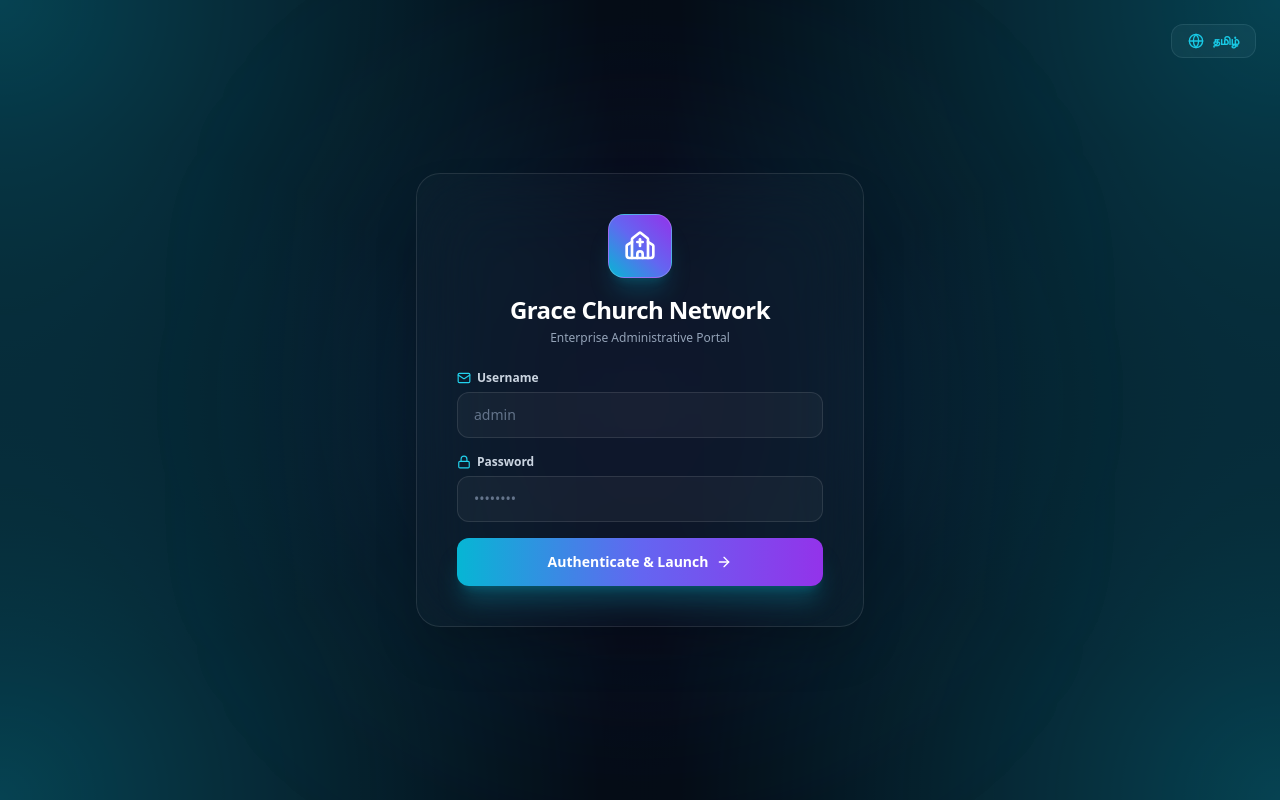
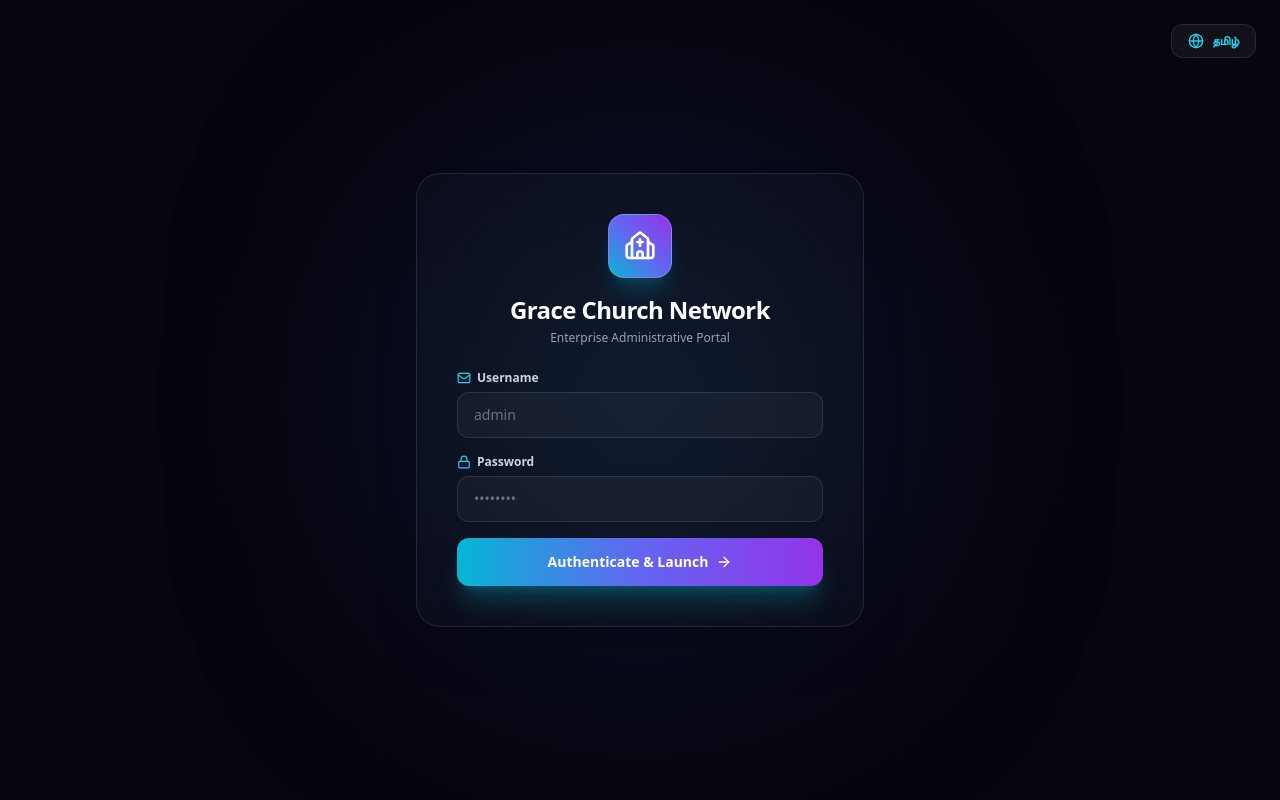
Before and after one commit to sraja3072014/grace-church-os, a React (Vite) app: page / in a window 1280 px wide. Built offline with nearby package versions, Linux system fonts and the light colour scheme; no server answers.

Commit message:
Copy all files to sub branch

```diff
--- a/src/index.css
+++ b/src/index.css
@@ -1,117 +1,215 @@
-@import "tailwindcss/base";
-@import "tailwindcss/components";
-@import "tailwindcss/utilities";
+@tailwind base;
+@tailwind components;
+@tailwind utilities;
 
-/* =========================================================
-   1. Corner-to-Center Radiating Glow & Logo Neon Animation
-   ========================================================= */
-@keyframes cornerRadiatingGlow {
-  0% {
-    box-shadow:
-      inset 0 0 50px rgba(0, 0, 0, 0.8),
-      0 0 20px 0 var(--card-glow-color, #06b6d4),
-      0 0 60px 10px var(--card-glow-color, #06b6d4);
+@layer base {
+  :root {
+    --card-glow-color: #06b6d4;
+    --glow-accent: #06b6d4;
+    --shadow-depth: rgba(0, 0, 0, 0.6);
+    --dynamic-text-color: #ffffff;
   }
-  50% {
-    box-shadow:
-      inset 0 0 30px rgba(0, 0, 0, 0.5),
-      0 0 40px 15px var(--card-glow-color, #06b6d4),
-      0 0 90px 25px var(--card-glow-color, #06b6d4);
-  }
-  100% {
-    box-shadow:
-      inset 0 0 50px rgba(0, 0, 0, 0.8),
-      0 0 20px 0 var(--card-glow-color, #06b6d4),
-      0 0 60px 10px var(--card-glow-color, #06b6d4);
-  }
-}
 
-@keyframes logoNeonPulse {
-  0%, 100% {
-    filter: drop-shadow(0 0 8px var(--card-glow-color, #06b6d4))
-            drop-shadow(0 0 16px var(--card-glow-color, #06b6d4));
-  }
-  50% {
-    filter: drop-shadow(0 0 16px var(--card-glow-color, #06b6d4))
-            drop-shadow(0 0 32px var(--card-glow-color, #06b6d4));
+  html,
+  body {
+    margin: 0;
+    padding: 0;
+    min-height: 100vh;
+    background-color: #05030a !important; /* ஆழமான டார்க் பேஸ் */
+    color: #f1f5f9;
+    font-family: 'Inter', -apple-system, BlinkMacSystemFont, sans-serif;
+    overflow-x: hidden;
   }
 }
 
 /* =========================================================
-   2. Global Fixed Dark Base (No Full Background Color Shift)
+   1. Ultra-Vibrant Ambient Background Glow Aura (4 மூலைகள் & மையம்)
    ========================================================= */
-body {
-  margin: 0;
-  min-height: 100vh;
-  color: #f8fafc;
-  font-family: 'Inter', system-ui, -apple-system, sans-serif;
-  background-color: #07050d !important; /* நிரந்தரமான பிரீமியம் டார்க் பேக்ரவுண்ட் */
-  overflow-x: hidden;
-  position: relative;
+.ambient-glow-aura {
+  position: fixed;
+  inset: 0;
+  pointer-events: none;
+  z-index: 0;
+  background:
+    radial-gradient(circle at 15% 15%, var(--card-glow-color, #06b6d4) 0%, transparent 40%),
+    radial-gradient(circle at 85% 15%, var(--card-glow-color, #06b6d4) 0%, transparent 40%),
+    radial-gradient(circle at 15% 85%, var(--card-glow-color, #06b6d4) 0%, transparent 40%),
+    radial-gradient(circle at 85% 85%, var(--card-glow-color, #06b6d4) 0%, transparent 40%),
+    radial-gradient(circle at 50% 50%, var(--card-glow-color, #06b6d4) 0%, transparent 60%);
+  opacity: 0.45;
+  filter: blur(40px);
+  animation: ambientAuraPulse 8s ease-in-out infinite alternate;
+}
+
+@keyframes ambientAuraPulse {
+  0% {
+    opacity: 0.35;
+    transform: scale(0.98);
+  }
+  100% {
+    opacity: 0.55;
+    transform: scale(1.02);
+  }
 }
 
 /* =========================================================
-   3. Window Corner-to-Center Radiating Glow Aura (All 4 Corners)
+   2. Translucent Glass Panels (பின்னணி வெளிச்சம் கார்டுகள் வழியாகத் தெரியும்)
    ========================================================= */
-body::before {
-  content: '';
+.win11-card,
+.crystal-card,
+.glass-panel {
+  background: rgba(15, 23, 42, 0.45) !important;
+  -webkit-backdrop-filter: blur(20px) saturate(150%) !important;
+  backdrop-filter: blur(20px) saturate(150%) !important;
+  border: 1px solid rgba(255, 255, 255, 0.12) !important;
+  box-shadow:
+    0 16px 36px 0 var(--shadow-depth, rgba(0, 0, 0, 0.5)),
+    inset 0 1px 1px 0 rgba(255, 255, 255, 0.2) !important;
+  position: relative;
+  z-index: 10;
+}
+
+.win11-card:hover,
+.crystal-card:hover,
+.glass-panel:hover {
+  border-color: var(--card-glow-color, #06b6d4) !important;
+  box-shadow:
+    0 20px 48px 0 var(--shadow-depth, rgba(0, 0, 0, 0.7)),
+    0 0 25px -2px var(--card-glow-color, #06b6d4) !important;
+}
+
+@media print {
+  .ambient-glow-aura {
+    display: none !important;
+  }
+}
+
+/* =========================================================
+   1. Multi-Color Fluid Circular Aurora (4-Color Moving Blobs)
+   ========================================================= */
+.ambient-glow-container {
   position: fixed;
   inset: 0;
   pointer-events: none;
-  z-index: 1;
-  background:
-    radial-gradient(circle at 0% 0%, var(--card-glow-color, #06b6d4) 0%, transparent 45%),
-    radial-gradient(circle at 100% 0%, var(--card-glow-color, #06b6d4) 0%, transparent 45%),
-    radial-gradient(circle at 0% 100%, var(--card-glow-color, #06b6d4) 0%, transparent 45%),
-    radial-gradient(circle at 100% 100%, var(--card-glow-color, #06b6d4) 0%, transparent 45%);
-  opacity: 0.35;
-  transition: background 0.5s ease-in-out;
+  z-index: 0;
+  overflow: hidden;
+  filter: blur(75px); /* மென்மையான ஆரா தோற்றத்திற்கு */
+  opacity: 0.55;
+  transition: opacity 0.5s ease;
 }
 
-/* =========================================================
-   4. Logo Glow Utility Class
-   ========================================================= */
-.app-logo-glow {
-  animation: logoNeonPulse 3s ease-in-out infinite;
-  transition: filter 0.3s ease-in-out;
+/* 4 மிதக்கும் வட்ட வடிவ வண்ண உருண்டைகள் */
+.ambient-glow-orb {
+  position: absolute;
+  border-radius: 50%;
+  mix-blend-mode: screen;
+  will-change: transform, background;
 }
 
-/* =========================================================
-   5. Ultra Glass Frosted Panels with Corner Glow Edge
-   ========================================================= */
-.glass-panel,
-.win11-card,
-.crystal-card {
-  background: rgba(15, 23, 42, 0.7) !important;
-  -webkit-backdrop-filter: blur(24px) saturate(160%) !important;
-  backdrop-filter: blur(24px) saturate(160%) !important;
-  border: 1px solid rgba(255, 255, 255, 0.15) !important;
-  box-shadow: 0 16px 40px 0 rgba(0, 0, 0, 0.5), inset 0 1px 1px 0 rgba(255, 255, 255, 0.25) !important;
-  color: var(--dynamic-text-color, #f8fafc) !important;
-  position: relative;
-  z-index: 10;
-  animation: cornerRadiatingGlow 6s ease-in-out infinite;
-  transition: all 0.3s cubic-bezier(0.4, 0, 0.2, 1);
+/* Orb 1: Cyan / Emerald */
+.orb-1 {
+  width: 50vw;
+  height: 50vw;
+  top: -10vw;
+  left: -10vw;
+  background: radial-gradient(circle, #06b6d4 0%, rgba(6, 182, 212, 0) 70%);
+  animation: moveOrb1 18s ease-in-out infinite alternate;
 }
 
-.glass-panel:hover,
-.win11-card:hover,
-.crystal-card:hover {
-  border-color: var(--card-glow-color, #06b6d4) !important;
+/* Orb 2: Purple / Indigo */
+.orb-2 {
+  width: 55vw;
+  height: 55vw;
+  top: -5vw;
+  right: -10vw;
+  background: radial-gradient(circle, #8b5cf6 0%, rgba(139, 92, 246, 0) 70%);
+  animation: moveOrb2 22s ease-in-out infinite alternate;
 }
 
-/* Custom Scrollbars */
-::-webkit-scrollbar {
-  width: 6px;
-  height: 6px;
+/* Orb 3: Rose / Pink */
+.orb-3 {
+  width: 48vw;
+  height: 48vw;
+  bottom: -10vw;
+  left: 10vw;
+  background: radial-gradient(circle, #ec4899 0%, rgba(236, 72, 153, 0) 70%);
+  animation: moveOrb3 20s ease-in-out infinite alternate;
 }
-::-webkit-scrollbar-track {
-  background: transparent;
+
+/* Orb 4: Amber / Gold */
+.orb-4 {
+  width: 52vw;
+  height: 52vw;
+  bottom: -10vw;
+  right: -5vw;
+  background: radial-gradient(circle, #f59e0b 0%, rgba(245, 158, 11, 0) 70%);
+  animation: moveOrb4 24s ease-in-out infinite alternate;
 }
-::-webkit-scrollbar-thumb {
-  background: rgba(255, 255, 255, 0.2);
-  border-radius: 9999px;
+
+/* மிதந்து கொண்டே கலர் மற்றும் நிலையை மாற்றும் கீபிரேம்கள் */
+@keyframes moveOrb1 {
+  0% {
+    transform: translate(0, 0) scale(1);
+    background: radial-gradient(circle, #06b6d4 0%, transparent 70%);
+  }
+  50% {
+    transform: translate(25vw, 20vh) scale(1.15);
+    background: radial-gradient(circle, #3b82f6 0%, transparent 70%);
+  }
+  100% {
+    transform: translate(10vw, 35vh) scale(0.9);
+    background: radial-gradient(circle, #10b981 0%, transparent 70%);
+  }
 }
-::-webkit-scrollbar-thumb:hover {
-  background: rgba(255, 255, 255, 0.4);
+
+@keyframes moveOrb2 {
+  0% {
+    transform: translate(0, 0) scale(1);
+    background: radial-gradient(circle, #8b5cf6 0%, transparent 70%);
+  }
+  50% {
+    transform: translate(-20vw, 25vh) scale(1.2);
+    background: radial-gradient(circle, #d946ef 0%, transparent 70%);
+  }
+  100% {
+    transform: translate(-30vw, 10vh) scale(0.95);
+    background: radial-gradient(circle, #6366f1 0%, transparent 70%);
+  }
 }
+
+@keyframes moveOrb3 {
+  0% {
+    transform: translate(0, 0) scale(1);
+    background: radial-gradient(circle, #ec4899 0%, transparent 70%);
+  }
+  50% {
+    transform: translate(30vw, -20vh) scale(1.1);
+    background: radial-gradient(circle, #f43f5e 0%, transparent 70%);
+  }
+  100% {
+    transform: translate(15vw, -30vh) scale(1);
+    background: radial-gradient(circle, #a855f7 0%, transparent 70%);
+  }
+}
+
+@keyframes moveOrb4 {
+  0% {
+    transform: translate(0, 0) scale(1);
+    background: radial-gradient(circle, #f59e0b 0%, transparent 70%);
+  }
+  50% {
+    transform: translate(-25vw, -25vh) scale(1.18);
+    background: radial-gradient(circle, #fb923c 0%, transparent 70%);
+  }
+  100% {
+    transform: translate(-10vw, -15vh) scale(0.9);
+    background: radial-gradient(circle, #eab308 0%, transparent 70%);
+  }
+}
+
+/* பிரிண்ட் எடுக்கும் போது இந்த அனிமேஷன் வராமல் இருக்க */
+@media print {
+  .ambient-glow-container {
+    display: none !important;
+  }
+}
```
Also changed, not shown: src/App.jsx (+15 -6 lines).
